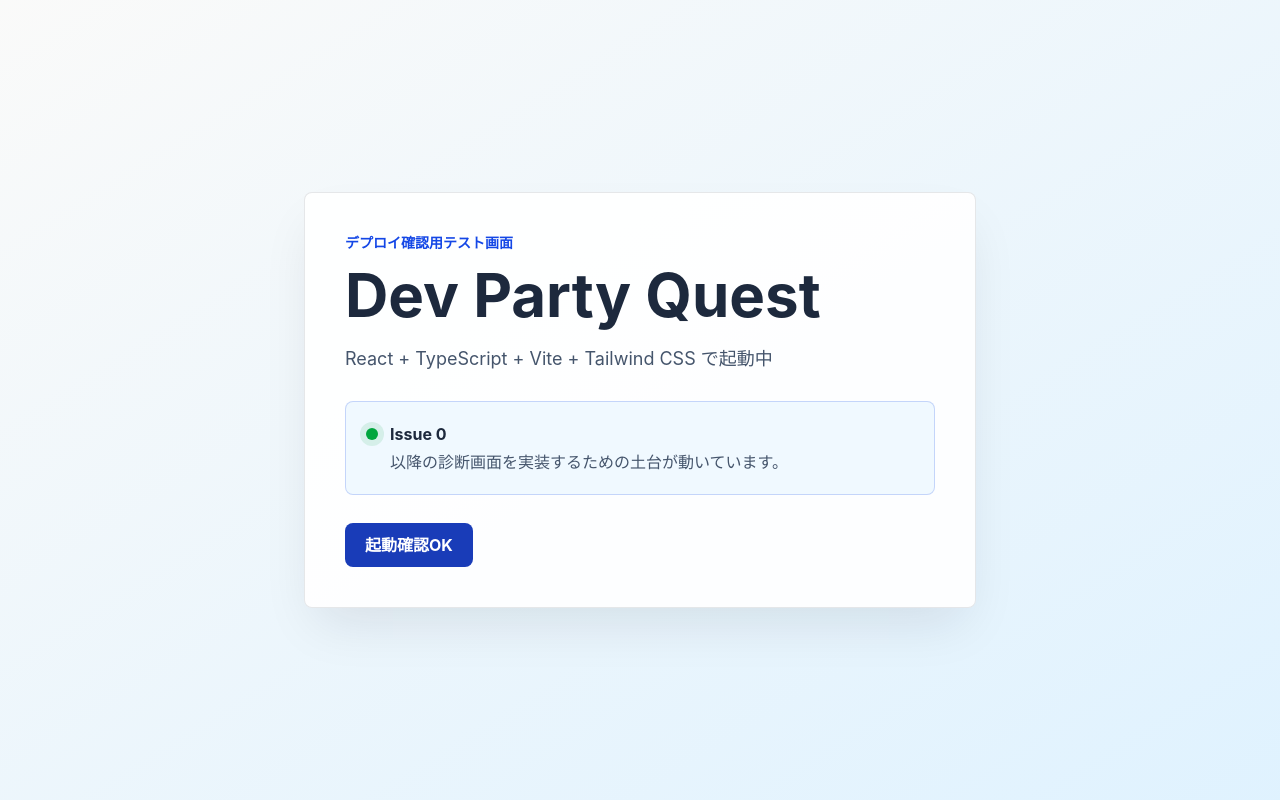
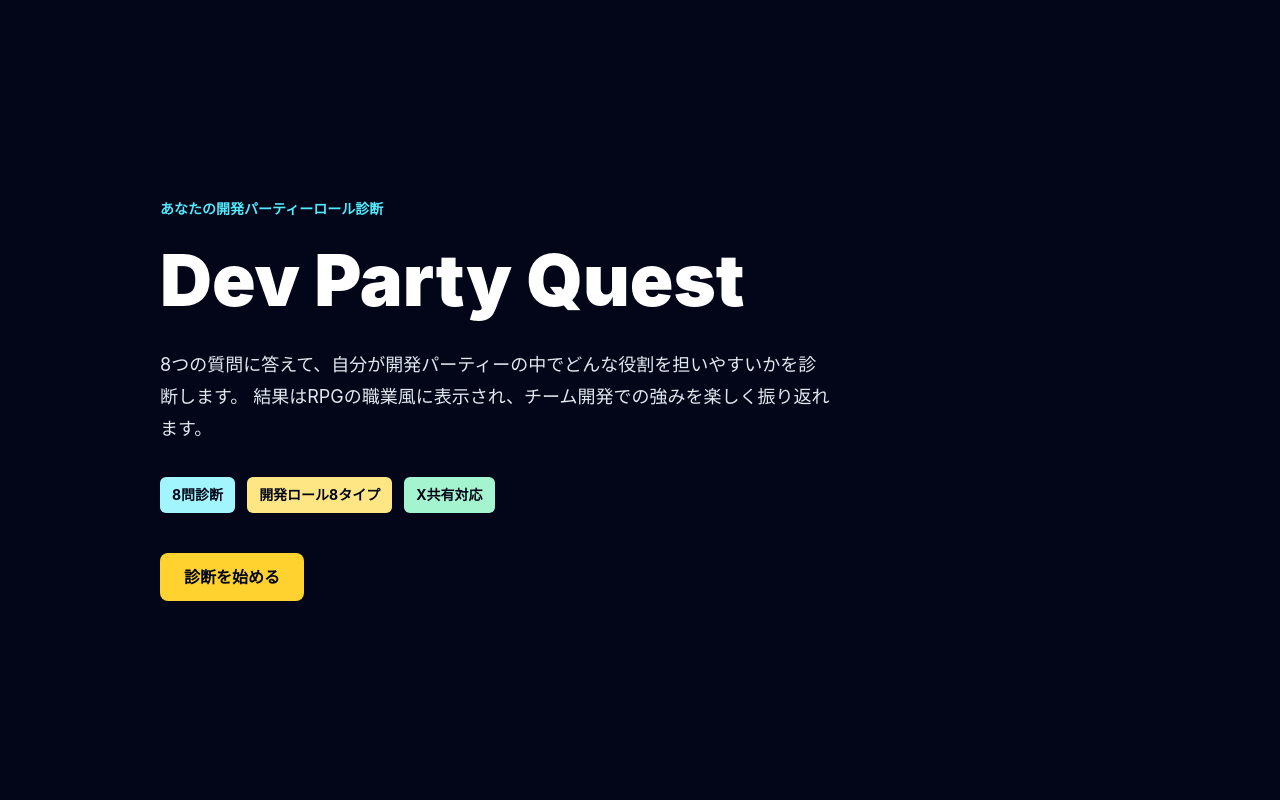
Before and after one commit to K2kitano02/DevPartyQuest, a React (Vite) app: page / in a window 1280 px wide. Built offline with nearby package versions, Linux system fonts and the light colour scheme.

Commit message:
Implement: トップページを作成

```diff
--- a/src/App.tsx
+++ b/src/App.tsx
@@ -1,42 +1,25 @@
+import { useState } from "react";
+
+import StartScreen from "./components/StartScreen";
+import { questions } from "./data/questions";
+import type { AppStep } from "./types/diagnosis";
+
 function App() {
+  const [step, setStep] = useState<AppStep>("start");
+
+  if (step === "start") {
+    return <StartScreen onStart={() => setStep("question")} />;
+  }
+
+  const firstQuestion = questions[0];
+
   return (
-    <main className="grid min-h-screen place-items-center bg-linear-to-br from-stone-50 to-sky-100 px-4 py-8 text-slate-800">
-      <section
-        className="w-full max-w-2xl rounded-lg border border-slate-900/10 bg-white/90 p-7 shadow-2xl shadow-slate-900/10 sm:p-10"
-        aria-labelledby="app-title"
-      >
-        <p className="mb-3 text-sm font-bold text-blue-700">
-          デプロイ確認用テスト画面
-        </p>
-        <h1
-          id="app-title"
-          className="text-4xl leading-none font-bold sm:text-6xl"
-        >
-          Dev Party Quest
+    <main className="grid min-h-screen place-items-center bg-slate-950 px-5 py-10 text-white">
+      <section className="w-full max-w-2xl rounded-lg border border-white/15 bg-white/10 p-6 shadow-2xl shadow-black/30 sm:p-8">
+        <p className="text-sm font-bold text-cyan-300">Question 1 / 8</p>
+        <h1 className="mt-3 text-3xl leading-tight font-black">
+          {firstQuestion.text}
         </h1>
-        <p className="mt-5 text-lg text-slate-600">
-          React + TypeScript + Vite + Tailwind CSS で起動中
-        </p>
-
-        <div className="my-7 flex items-start gap-3 rounded-lg border border-blue-700/20 bg-sky-50 p-5">
-          <span
-            className="mt-1.5 h-3 w-3 shrink-0 rounded-full bg-green-600 shadow-[0_0_0_6px_rgba(22,163,74,0.12)]"
-            aria-hidden="true"
-          />
-          <div>
-            <p className="font-bold">Issue 0</p>
-            <p className="mt-1 text-slate-600">
-              以降の診断画面を実装するための土台が動いています。
-            </p>
-          </div>
-        </div>
-
-        <button
-          className="min-h-11 rounded-lg bg-blue-800 px-5 font-bold text-white transition hover:bg-blue-900"
-          type="button"
-        >
-          起動確認OK
-        </button>
       </section>
     </main>
   );
--- /dev/null
+++ b/src/components/StartScreen.tsx
@@ -0,0 +1,42 @@
+type StartScreenProps = {
+  onStart: () => void;
+};
+
+function StartScreen({ onStart }: StartScreenProps) {
+  return (
+    <main className="min-h-screen bg-slate-950 text-white">
+      <section className="mx-auto flex min-h-screen w-full max-w-5xl flex-col justify-center px-5 py-12 sm:px-8">
+        <div className="max-w-3xl">
+          <p className="text-sm font-bold tracking-normal text-cyan-300">
+            あなたの開発パーティーロール診断
+          </p>
+          <h1 className="mt-4 text-5xl leading-tight font-black sm:text-7xl">
+            Dev Party Quest
+          </h1>
+          <p className="mt-6 max-w-2xl text-lg leading-8 text-slate-200">
+            8つの質問に答えて、自分が開発パーティーの中でどんな役割を担いやすいかを診断します。
+            結果はRPGの職業風に表示され、チーム開発での強みを楽しく振り返れます。
+          </p>
+          <div className="mt-8 flex flex-wrap gap-3 text-sm font-bold text-slate-950">
+            <span className="rounded-md bg-cyan-200 px-3 py-2">8問診断</span>
+            <span className="rounded-md bg-amber-200 px-3 py-2">
+              開発ロール8タイプ
+            </span>
+            <span className="rounded-md bg-emerald-200 px-3 py-2">
+              X共有対応
+            </span>
+          </div>
+          <button
+            className="mt-10 min-h-12 rounded-lg bg-amber-300 px-6 text-base font-black text-slate-950 transition hover:bg-amber-200 focus-visible:outline-3 focus-visible:outline-offset-4 focus-visible:outline-cyan-300"
+            type="button"
+            onClick={onStart}
+          >
+            診断を始める
+          </button>
+        </div>
+      </section>
+    </main>
+  );
+}
+
+export default StartScreen;
```
Also changed, not shown: .codex/TODO.md, 1 other file (tests, documents, lock files or other folders).
